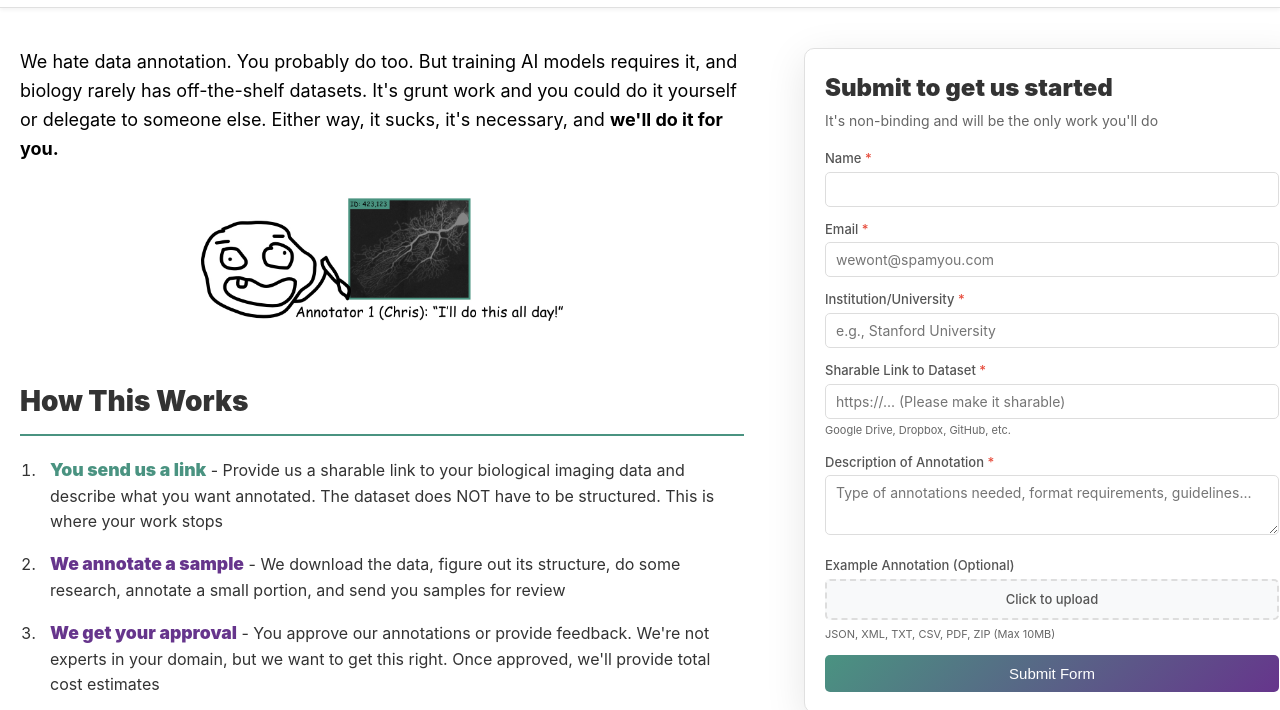
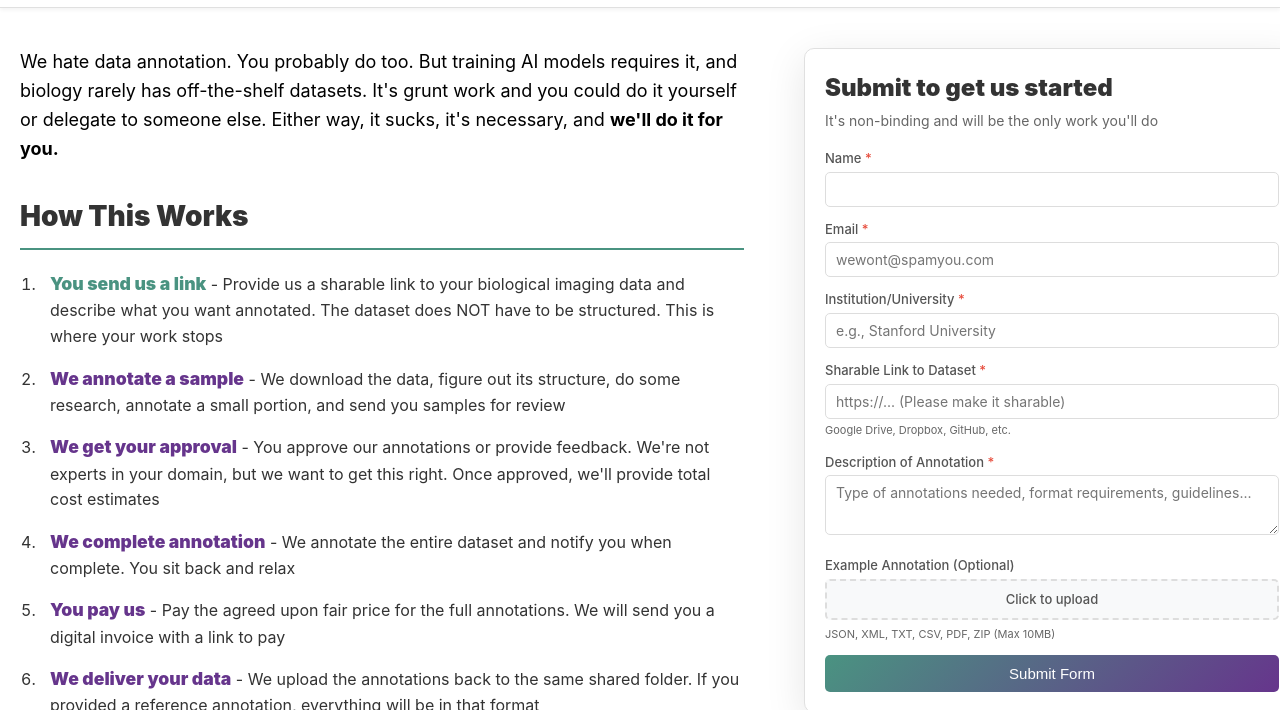
Before and after one commit to huronalia/you-link-we-label, a plain HTML site: page index.html in a window 1280 px wide. Shown: the part 77-787 px from the top of the page. Drawn offline with Linux system fonts and the light colour scheme.

Commit message:
got rid of stupid guy

```diff
--- a/index.html
+++ b/index.html
@@ -178,9 +178,9 @@
             and <b>we'll do it for you.</b>
         </p>
 
-        <div class="tagline-image">
-            <img src="assets/stupid_guy.jpg" alt="Data annotation frustration">
-        </div>
+<!--        <div class="tagline-image">-->
+<!--            <img src="assets/stupid_guy.jpg" alt="Data annotation frustration">-->
+<!--        </div>-->
 
         <h2 id="how-it-works">How This Works</h2>
         <ol>
```
